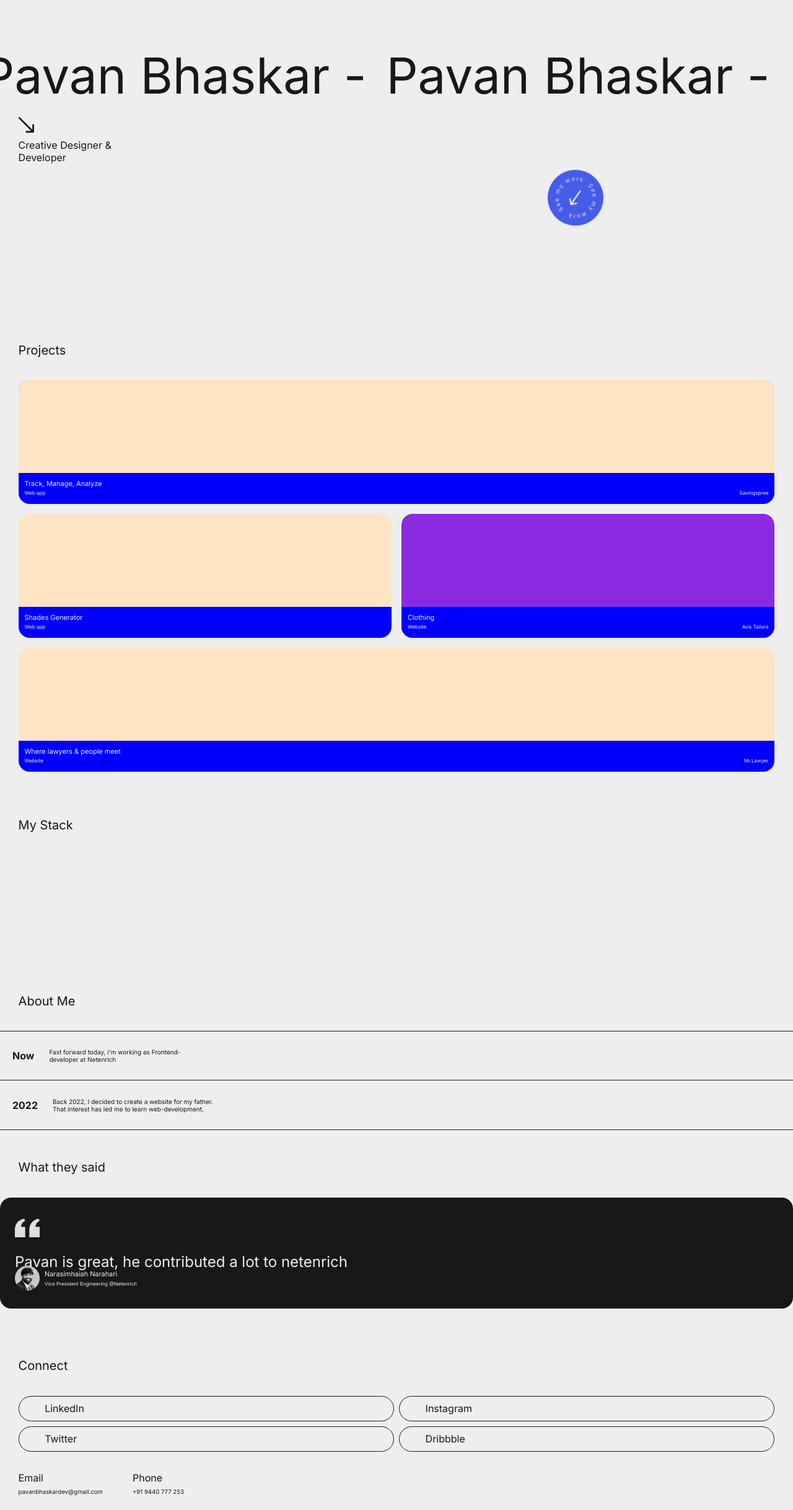
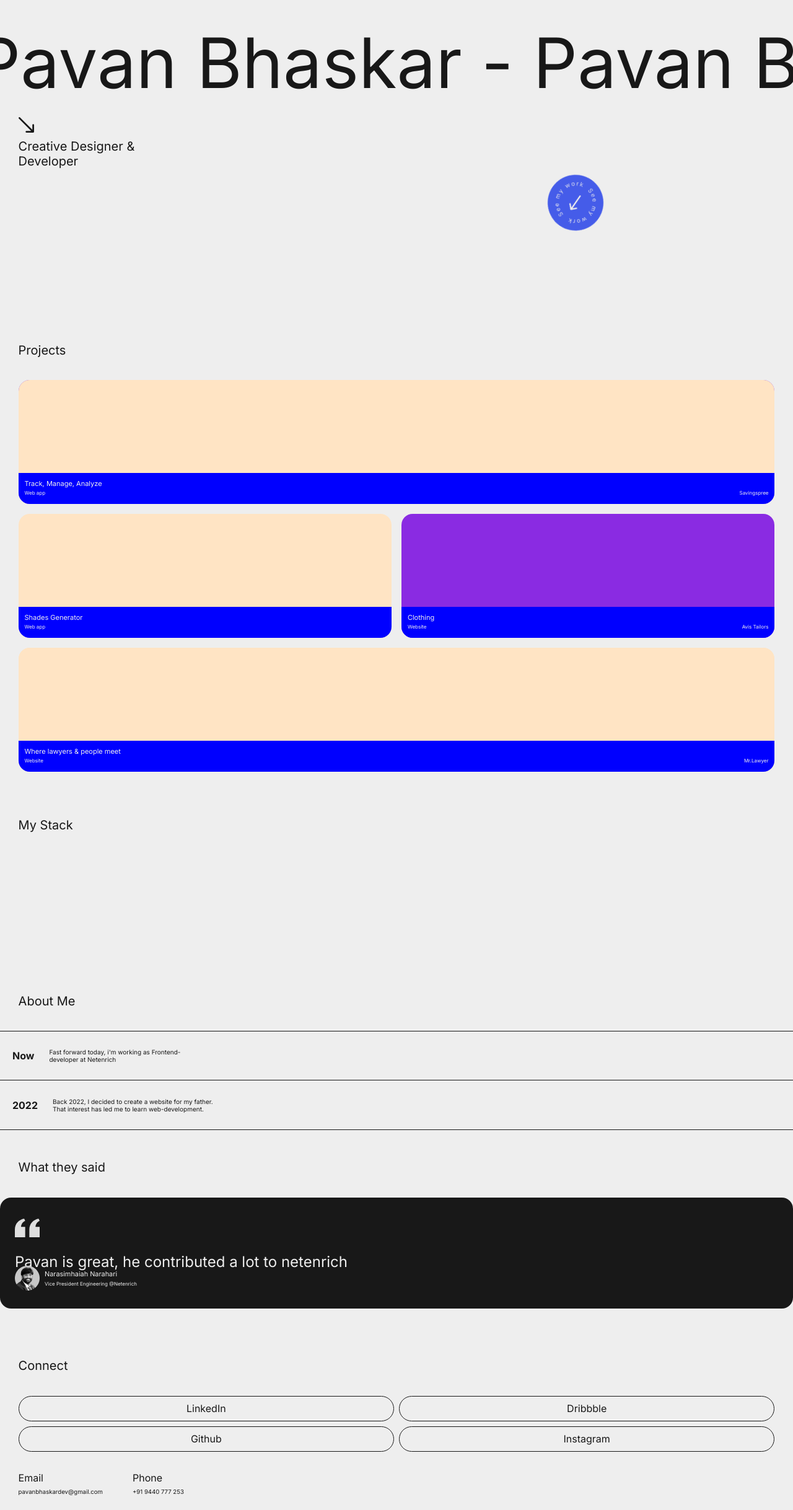
Before and after one commit to pavanbhaskardev/portfolio, a Next.js app: page / in a window 1280 px wide. Shown: the part 361-2797 px from the top of the page at 62% size. Built offline with nearby package versions, Linux system fonts and the light colour scheme.

Commit message:
hidded cursor & css changes

```diff
--- a/app/components/Connect.jsx
+++ b/app/components/Connect.jsx
@@ -10,11 +10,19 @@ const Connect = () => {
       </p>
 
       <section data-scroll className={styles.connect_container}>
-        <div className={styles.connect_btn_container}>
-          <a>LinkedIn</a>
-          <a>Instagram</a>
-          <a>Twitter</a>
-          <a>Dribbble</a>
+        <div className={styles.connect_btn_parent_container}>
+          <div className={styles.connect_btn_container}>
+            <a>LinkedIn</a>
+          </div>
+          <div className={styles.connect_btn_container}>
+            <a>Dribbble</a>
+          </div>
+          <div className={styles.connect_btn_container}>
+            <a>Github</a>
+          </div>
+          <div className={styles.connect_btn_container}>
+            <a>Instagram</a>
+          </div>
         </div>
 
         <div className={styles.mail_number_container}>
--- a/app/components/CustomCursur.jsx
+++ b/app/components/CustomCursur.jsx
@@ -28,11 +28,31 @@ const CustomCursur = () => {
       changeCusrsorPosition(e);
     });
 
+    // custom cursor displays on big screens
+
+    if (window.innerWidth < 1024) {
+      customCursor.style.display = "none";
+    }
+
+    const handleResize = (e) => {
+      const screenWidth = e.target.innerWidth;
+      if (screenWidth < 1024) {
+        customCursor.style.display = "none";
+      } else {
+        customCursor.style.display = "block";
+      }
+    };
+
+    window.addEventListener("resize", (e) => handleResize(e));
+
     //cleanup function
-    return () =>
+    return () => {
       window.removeEventListener("mousemove", (e) => {
         changeCusrsorPosition(e);
       });
+
+      window.removeEventListener("resize", (e) => handleResize(e));
+    };
   }, []);
 
   return (
--- a/app/page.jsx
+++ b/app/page.jsx
@@ -13,7 +13,11 @@ const Home = () => {
   useEffect(() => {
     (async () => {
       const LocomotiveScroll = (await import("locomotive-scroll")).default;
-      const locomotiveScroll = new LocomotiveScroll();
+      const locomotiveScroll = new LocomotiveScroll({
+        smooth: true,
+        smartphone: { smooth: true },
+        tablet: { smooth: true },
+      });
     })();
   });
 
--- a/app/styles/connect.module.css
+++ b/app/styles/connect.module.css
@@ -7,16 +7,42 @@
   font-size: 1.25rem;
 }
 
-.connect_btn_container {
+.connect_btn_parent_container {
   display: grid;
   grid-template-columns: 1fr 1fr;
   gap: 0.5rem;
 }
 
-.connect_btn_container a {
+.connect_btn_container {
+  text-align: center;
   padding: 0.6rem 2.6rem;
   border-radius: 6.1875rem;
   border: 1px solid var(--secondary-color);
+  position: relative;
+  overflow: hidden;
+}
+
+.connect_btn_container::before {
+  content: "";
+  position: absolute;
+  background-color: var(--popup-color);
+  top: 0;
+  left: 0;
+  right: 0;
+  bottom: 0;
+  z-index: -1;
+  transition: transform 500ms ease-in-out;
+  transform: scaleY(0);
+}
+
+.connect_btn_container:hover::before,
+.connect_btn_container:focus::before {
+  transform-origin: top;
+  transform: scaleY(1);
+}
+
+.connect_btn_container:hover {
+  color: var(--primary-color);
 }
 
 .mail_number_container {
--- a/app/styles/herosection.module.css
+++ b/app/styles/herosection.module.css
@@ -8,7 +8,7 @@
 
 .sliding_text_container {
   position: absolute;
-  top: calc(100vh - 60vh);
+  top: calc(100vh - 65vh);
 }
 
 .sliding_text {
@@ -19,7 +19,7 @@
 .sliding_text p {
   position: relative;
   color: var(--secondary-color);
-  font-size: 5rem;
+  font-size: 7rem;
   padding-right: 2rem;
 }
 
@@ -37,6 +37,10 @@
   position: absolute;
   top: calc(100vh - 50vh);
   width: 100%;
+}
+
+.main_container p {
+  font-size: 1.25rem;
 }
 
 /* text scroll animation */
```
